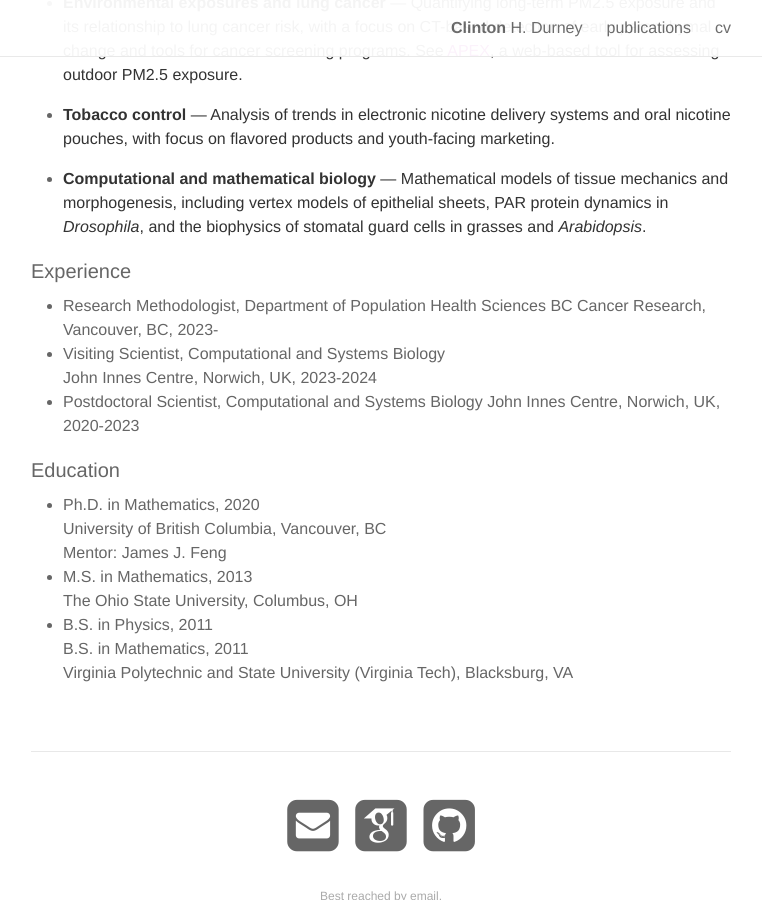
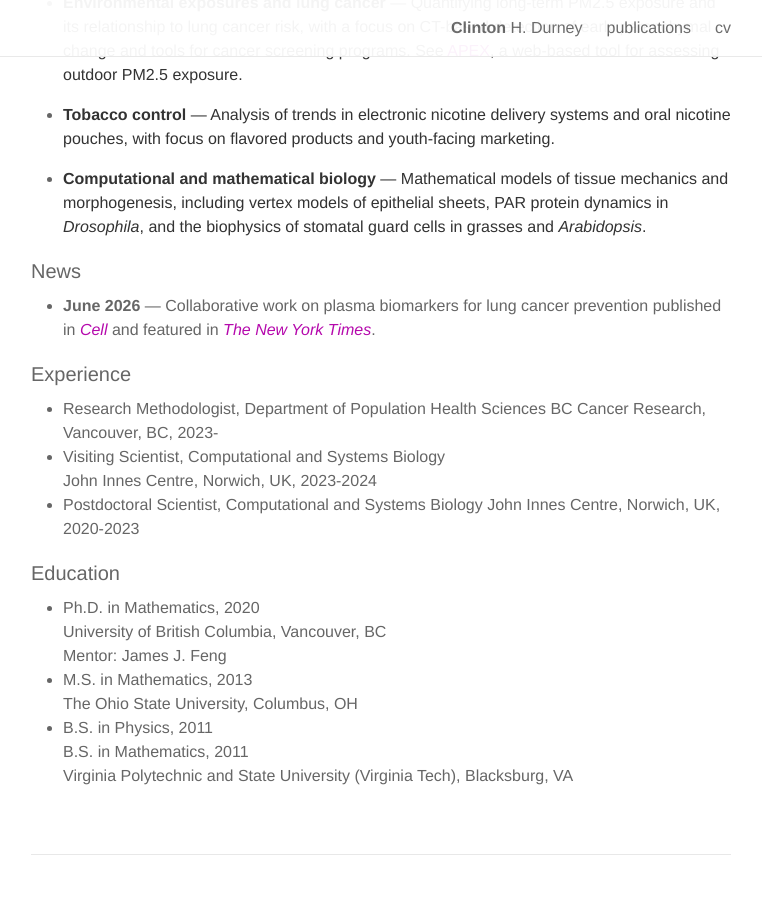
Before and after one commit to clintondurney/clintondurney.github.io, a Jekyll site: the page built from _pages/about.md, in a window 1280 px wide and 900 px high, scrolled down 470 px. Shown: the whole window, without its empty margins (259-1021 px from the left). Built offline with Jekyll 4.4.1, drawn with Linux system fonts in a browser that asks for light colours; nearby versions of some CDN libraries; some web fonts are replaced.

Commit message:
add Cell publication and NYTimes press coverage

```diff
--- a/_pages/about.md
+++ b/_pages/about.md
@@ -10,6 +10,7 @@ profile:
 
 social: true
 ---
+
 I am a computational scientist studying how long-term exposure to outdoor air pollution (PM2.5) drives lung cancer risk. My research program uses CT imaging and quantitative epidemiological methods to understand early pulmonary change and inform cancer prevention. My background in applied mathematics and dynamical systems shapes how I approach these problems — building tools and models that connect population-level exposures to biological outcomes.
 
 #### Research
@@ -18,22 +19,28 @@ I am a computational scientist studying how long-term exposure to outdoor air po
 
 - **Tobacco control** — Analysis of trends in electronic nicotine delivery systems and oral nicotine pouches, with focus on flavored products and youth-facing marketing.
 
-- **Computational and mathematical biology** — Mathematical models of tissue mechanics and morphogenesis, including vertex models of epithelial sheets, PAR protein dynamics in *Drosophila*, and the biophysics of stomatal guard cells in grasses and *Arabidopsis*.
+- **Computational and mathematical biology** — Mathematical models of tissue mechanics and morphogenesis, including vertex models of epithelial sheets, PAR protein dynamics in _Drosophila_, and the biophysics of stomatal guard cells in grasses and _Arabidopsis_.
+
+#### News
+
+- **June 2026** — Collaborative work on plasma biomarkers for lung cancer prevention published in [_Cell_](https://doi.org/10.1016/j.cell.2026.05.005) and featured in [_The New York Times_](https://www.nytimes.com/2026/06/04/well/lung-cancer-prevention.html?unlocked_article_code=1.nlA.22yd.lOSdAdPJuK8r&smid=url-share).
 
 #### Experience
-* Research Methodologist, Department of Population Health Sciences
-BC Cancer Research, Vancouver, BC, 2023-
-* Visiting Scientist, Computational and Systems Biology
-John Innes Centre, Norwich, UK, 2023-2024
-* Postdoctoral Scientist, Computational and Systems Biology
-John Innes Centre, Norwich, UK, 2020-2023
+
+- Research Methodologist, Department of Population Health Sciences
+  BC Cancer Research, Vancouver, BC, 2023-
+- Visiting Scientist, Computational and Systems Biology
+  John Innes Centre, Norwich, UK, 2023-2024
+- Postdoctoral Scientist, Computational and Systems Biology
+  John Innes Centre, Norwich, UK, 2020-2023
 
 #### Education
-* Ph.D. in Mathematics, 2020
-University of British Columbia, Vancouver, BC
-Mentor: James J. Feng
-* M.S. in Mathematics, 2013
-The Ohio State University, Columbus, OH
-* B.S. in Physics, 2011
-B.S. in Mathematics, 2011
-Virginia Polytechnic and State University (Virginia Tech), Blacksburg, VA
+
+- Ph.D. in Mathematics, 2020
+  University of British Columbia, Vancouver, BC
+  Mentor: James J. Feng
+- M.S. in Mathematics, 2013
+  The Ohio State University, Columbus, OH
+- B.S. in Physics, 2011
+  B.S. in Mathematics, 2011
+  Virginia Polytechnic and State University (Virginia Tech), Blacksburg, VA
```
Also changed, not shown: _pages/publications.md (+15 -13 lines).
